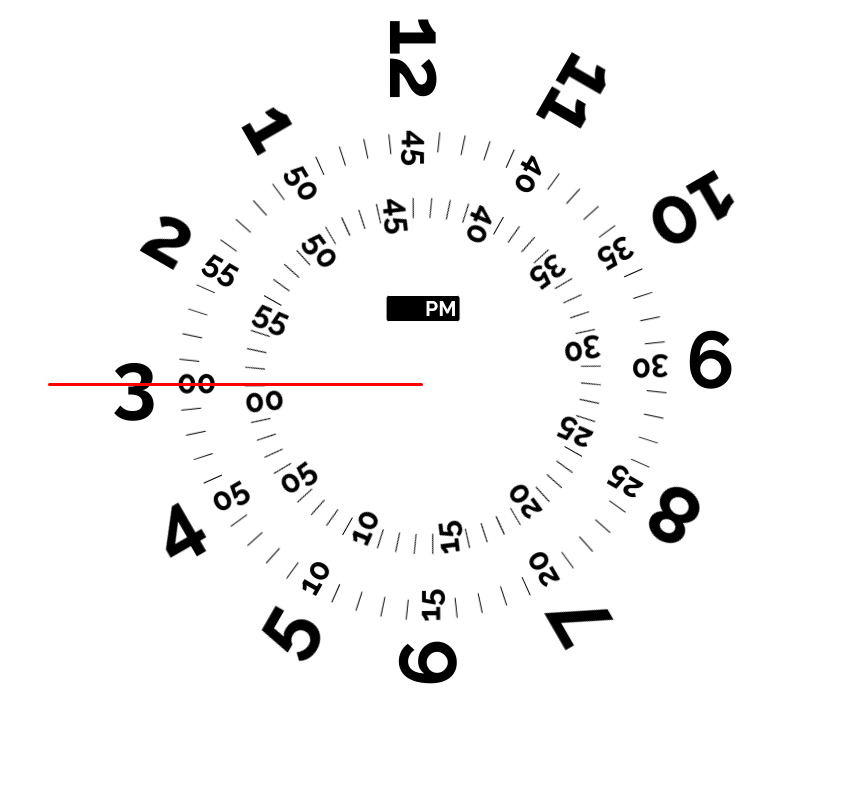
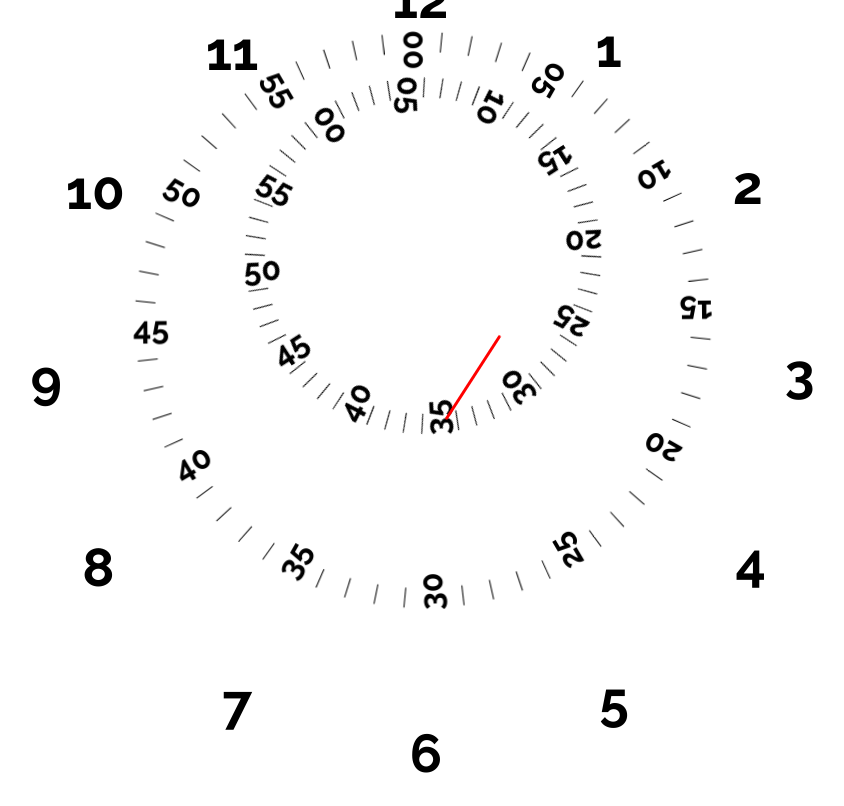
Before and after one commit to kyle-silver/clocks, a React (Create React App) app: page /timescale in a window 1280 px wide. Shown: the whole page, without its empty margins (217-1061 px from the left). Built offline with nearby package versions, Linux system fonts and the light colour scheme.

Commit message:
concentric

```diff
--- a/src/App.tsx
+++ b/src/App.tsx
@@ -1,7 +1,9 @@
+import { Concentric } from "./Concentric/Concentric";
 import { Timescale } from "./Timescale/Timescale";
 
 function App() {
-  return <Timescale />;
+  // return <Timescale />;
+  return <Concentric />;
 }
 
 export default App;
--- /dev/null
+++ b/src/Concentric/Concentric.css
@@ -0,0 +1,72 @@
+:root {
+  --second-wheel-displacement: calc(var(--hour-wheel-radius) * 0.28);
+  --minute-wheel-displacement: calc(var(--hour-wheel-radius) * 0.13);
+  /* --hand-radius: calc(var(--hour-wheel-radius) * 0.7) */
+  --hand-radius: 0;
+  --concentric-hand-length: 100px;
+}
+
+.hour-number {
+  text-align: center;
+}
+
+.minute-wheel-wrapper {
+  animation: minute-wheel-revolution 43200s linear infinite;
+}
+
+.seconds-wheel-wrapper {
+  animation: second-wheel-revolution 43200s linear infinite;
+}
+
+.seconds-wheel {
+  animation: wheel-rotation 60s linear infinite;
+}
+
+.minute-wheel {
+  animation: wheel-rotation 3600s linear infinite;
+}
+
+.concentric-hand {
+  height: var(--hand-thickness);
+  border-radius: 3px;
+  width: var(--concentric-hand-length);
+  background: red;
+  position: absolute;
+  animation: hand 60s linear infinite;
+}
+
+@keyframes hand {
+  from {
+    transform: rotate(90deg) translate(var(--hand-radius));
+  }
+  to {
+    transform: rotate(450deg) translate(var(--hand-radius));
+  }
+}
+
+@keyframes minute-wheel-revolution {
+  from {
+    transform: rotate(0deg) translateY(var(--minute-wheel-displacement));
+  }
+  to {
+    transform: rotate(360deg) translateY(var(--minute-wheel-displacement));
+  }
+}
+
+@keyframes second-wheel-revolution {
+  from {
+    transform: rotate(0deg) translateY(var(--second-wheel-displacement));
+  }
+  to {
+    transform: rotate(360deg) translateY(var(--second-wheel-displacement));
+  }
+}
+
+@keyframes wheel-rotation {
+  from {
+    transform: rotate(0deg);
+  }
+  to {
+    transform: rotate(-360deg);
+  }
+}
--- /dev/null
+++ b/src/Concentric/Concentric.tsx
@@ -0,0 +1,94 @@
+import "../Timescale/Timescale.css";
+import "./Concentric.css";
+import "./Scaling.css";
+
+const SecondsElement: React.FC<{ value: number }> = ({ value }) => {
+  const rotation = value * 6 + 90;
+  const style = {
+    transform: `rotate(${rotation}deg) translate(var(--seconds-wheel-radius))`,
+  };
+  return (
+    <div className="clock-element" key={`seconds-${value}`} style={style}>
+      {value % 5 === 0 && <div className="number">{value.toFixed(0).padStart(2, "0")}</div>}
+      {value % 5 !== 0 && <div className="tick" />}
+    </div>
+  );
+};
+
+const SecondsWheel: React.FC<{}> = () => {
+  const elements = Array(60)
+    .fill(0)
+    .map((_, index) => {
+      return <SecondsElement value={index} />;
+    });
+  return (
+    <div className="seconds-wheel-wrapper">
+      <div className="seconds-wheel">{elements}</div>
+    </div>
+  );
+};
+
+const MinutesElement: React.FC<{ value: number }> = ({ value }) => {
+  const rotation = value * 6 + 90;
+  const style = {
+    transform: `rotate(${rotation}deg) translate(var(--minute-wheel-radius))`,
+  };
+  return (
+    <div className="clock-element" key={`seconds-${value}`} style={style}>
+      {value % 5 === 0 && <div className="number">{value.toFixed(0).padStart(2, "0")}</div>}
+      {value % 5 !== 0 && <div className="tick" />}
+    </div>
+  );
+};
+
+const MinuteWheel: React.FC<{}> = () => {
+  const elements = Array(60)
+    .fill(0)
+    .map((_, index) => {
+      return <MinutesElement value={index} />;
+    });
+  return (
+    <div className="minute-wheel-wrapper">
+      <div className="minute-wheel">{elements}</div>
+    </div>
+  );
+};
+
+const HourElement: React.FC<{ value: number }> = ({ value }) => {
+  const rotation = value * 6 + 90;
+  const position = {
+    transform: `rotate(${rotation}deg) translate(var(--hour-wheel-radius))`,
+  };
+  const orientation = {
+    transform: `rotate(${-rotation}deg) `,
+  };
+  return (
+    <div className="clock-element" key={`seconds-${value}`} style={position}>
+      {value % 5 === 0 && (
+        <div className="hour-number" style={orientation}>
+          {value === 60 ? 12 : (value / 5).toFixed(0)}
+        </div>
+      )}
+    </div>
+  );
+};
+
+const HourWheel: React.FC<{}> = () => {
+  const elements = Array(60)
+    .fill(0)
+    .map((_, index) => {
+      return <HourElement value={index + 1} />;
+    });
+  return <div className="hour-wheel">{elements}</div>;
+};
+
+export const Concentric: React.FC<{}> = () => {
+  return (
+    <div className="clock">
+      <HourWheel />
+      <MinuteWheel />
+      <SecondsWheel />
+      <div className="concentric-hand" />
+    </div>
+  );
+};
--- /dev/null
+++ b/src/Concentric/Scaling.css
@@ -0,0 +1,36 @@
+:root {
+  --inner-wheel-font-size: 24pt;
+  --hour-wheel-font-size: 40pt;
+  --seconds-wheel-radius: -180px;
+  --minute-wheel-radius: -290px;
+  --hour-wheel-radius: -430px;
+  --tick-width: 20px;
+  --hand-thickness: 3px;
+  --hand-length: 375px;
+}
+
+@media screen and (max-width: 780px), (max-height: 780px) {
+  :root {
+    --inner-wheel-font-size: calc(24pt * 0.66);
+    --hour-wheel-font-size: calc(40pt * 0.66);
+    --tick-width: calc(20px * 0.66);
+    --seconds-wheel-radius: calc(-180px * 0.66);
+    --minute-wheel-radius: calc(-246px * 0.66);
+    --hour-wheel-radius: calc(-360px * 0.66);
+    --hand-thickness: 2.5px;
+    --hand-length: calc(-1 * var(--hour-wheel-radius) + 10px);
+  }
+}
+
+@media screen and (max-width: 550px), (max-height: 550px) {
+  :root {
+    --inner-wheel-font-size: calc(24pt * 0.5);
+    --hour-wheel-font-size: calc(60pt * 0.5);
+    --tick-width: calc(20px * 0.5);
+    --seconds-wheel-radius: calc(-180px * 0.5);
+    --minute-wheel-radius: calc(-246px * 0.5);
+    --hour-wheel-radius: calc(-360px * 0.5);
+    --hand-thickness: 2px;
+    --hand-length: calc(-1 * var(--hour-wheel-radius) + 5px);
+  }
+}
--- /dev/null
+++ b/src/Timescale/Scaling.css
@@ -0,0 +1,36 @@
+:root {
+  --inner-wheel-font-size: 24pt;
+  --hour-wheel-font-size: 60pt;
+  --seconds-wheel-radius: -180px;
+  --minute-wheel-radius: -246px;
+  --hour-wheel-radius: -360px;
+  --tick-width: 20px;
+  --hand-thickness: 3px;
+  --hand-length: 375px;
+}
+
+@media screen and (max-width: 780px), (max-height: 780px) {
+  :root {
+    --inner-wheel-font-size: calc(24pt * 0.66);
+    --hour-wheel-font-size: calc(60pt * 0.66);
+    --tick-width: calc(20px * 0.66);
+    --seconds-wheel-radius: calc(-180px * 0.66);
+    --minute-wheel-radius: calc(-246px * 0.66);
+    --hour-wheel-radius: calc(-360px * 0.66);
+    --hand-thickness: 2.5px;
+    --hand-length: calc(-1 * var(--hour-wheel-radius) + 10px);
+  }
+}
+
+@media screen and (max-width: 550px), (max-height: 550px) {
+  :root {
+    --inner-wheel-font-size: calc(24pt * 0.5);
+    --hour-wheel-font-size: calc(60pt * 0.5);
+    --tick-width: calc(20px * 0.5);
+    --seconds-wheel-radius: calc(-180px * 0.5);
+    --minute-wheel-radius: calc(-246px * 0.5);
+    --hour-wheel-radius: calc(-360px * 0.5);
+    --hand-thickness: 2px;
+    --hand-length: calc(-1 * var(--hour-wheel-radius) + 5px);
+  }
+}
--- a/src/Timescale/Timescale.css
+++ b/src/Timescale/Timescale.css
@@ -1,41 +1,4 @@
 @import url("https://fonts.googleapis.com/css2?family=Raleway:wght@700&display=swap");
-
-:root {
-  --inner-wheel-font-size: 24pt;
-  --hour-wheel-font-size: 60pt;
-  --seconds-wheel-radius: -180px;
-  --minute-wheel-radius: -246px;
-  --hour-wheel-radius: -360px;
-  --tick-width: 20px;
-  --hand-thickness: 3px;
-  --hand-length: 375px;
-}
-
-@media screen and (max-width: 780px), (max-height: 780px) {
-  :root {
-    --inner-wheel-font-size: calc(24pt * 0.66);
-    --hour-wheel-font-size: calc(60pt * 0.66);
-    --tick-width: calc(20px * 0.66);
-    --seconds-wheel-radius: calc(-180px * 0.66);
-    --minute-wheel-radius: calc(-246px * 0.66);
-    --hour-wheel-radius: calc(-360px * 0.66);
-    --hand-thickness: 2.5px;
-    --hand-length: calc(-1 * var(--hour-wheel-radius) + 10px);
-  }
-}
-
-@media screen and (max-width: 550px), (max-height: 550px) {
-  :root {
-    --inner-wheel-font-size: calc(24pt * 0.5);
-    --hour-wheel-font-size: calc(60pt * 0.5);
-    --tick-width: calc(20px * 0.5);
-    --seconds-wheel-radius: calc(-180px * 0.5);
-    --minute-wheel-radius: calc(-246px * 0.5);
-    --hour-wheel-radius: calc(-360px * 0.5);
-    --hand-thickness: 2px;
-    --hand-length: calc(-1 * var(--hour-wheel-radius) + 5px);
-  }
-}
 
 .clock {
   margin: 0;
--- a/src/Timescale/Timescale.tsx
+++ b/src/Timescale/Timescale.tsx
@@ -1,9 +1,10 @@
 import "./Timescale.css";
+import "./Scaling.css";
 
 import styled, { keyframes } from "styled-components";
 import React, { CSSProperties, useEffect, useState } from "react";
 
-class Rotations {
+export class Rotations {
   _seconds: number;
   _minutes: number;
   _hours: number;
```
